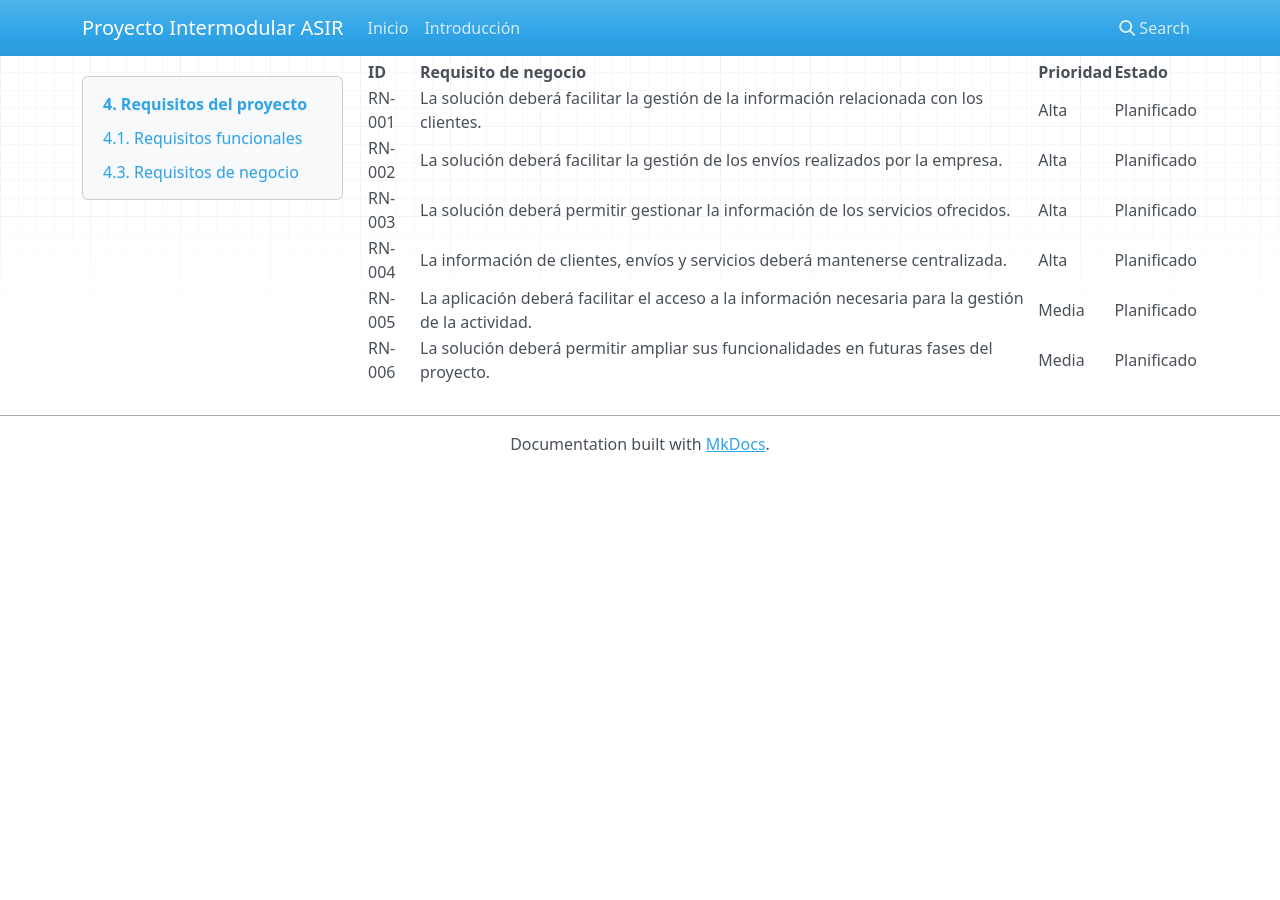
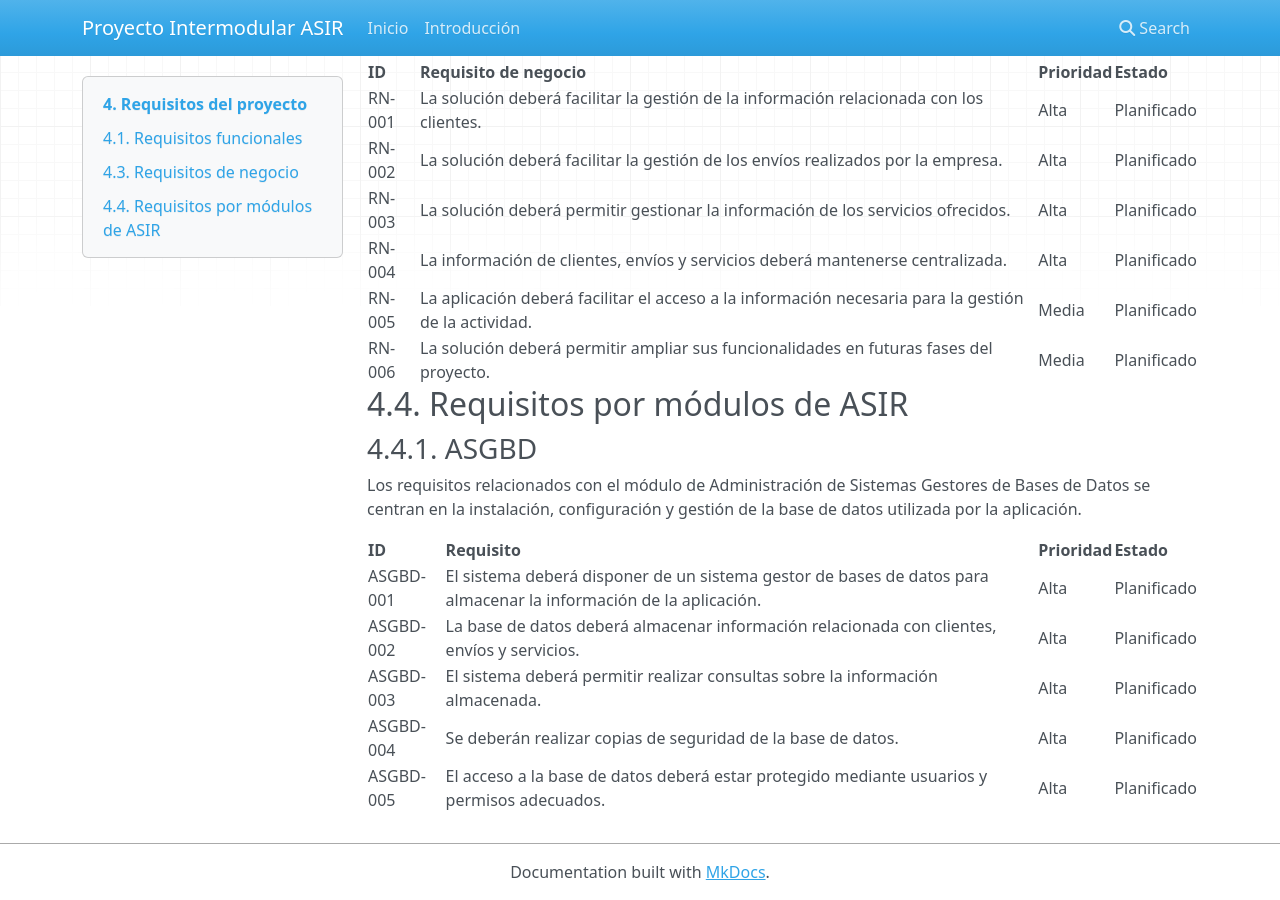
Before and after one commit to joelsanchezgalera-ship-it/Proyecto-Intermodular-ASIR, an MkDocs documentation site: the page built from docs/04_requisitos.md, in a window 1280 px wide and 900 px high, scrolled down 1338 px. Built offline with MkDocs 1.6.1, drawn with Linux system fonts in a browser that asks for light colours; nearby versions of some CDN libraries; before the commit the page ends 1810 px from its top, so only the background shows below that.

Commit message:
Añadidos requisitos de ASGBD

```diff
--- a/docs/04_requisitos.md
+++ b/docs/04_requisitos.md
@@ -42,3 +42,17 @@ Los requisitos de negocio describen las necesidades principales que debe cubrir
 | RN-004 | La información de clientes, envíos y servicios deberá mantenerse centralizada. | Alta | Planificado |
 | RN-005 | La aplicación deberá facilitar el acceso a la información necesaria para la gestión de la actividad. | Media | Planificado |
 | RN-006 | La solución deberá permitir ampliar sus funcionalidades en futuras fases del proyecto. | Media | Planificado |
+
+## 4.4. Requisitos por módulos de ASIR
+
+### 4.4.1. ASGBD
+
+Los requisitos relacionados con el módulo de Administración de Sistemas Gestores de Bases de Datos se centran en la instalación, configuración y gestión de la base de datos utilizada por la aplicación.
+
+| ID | Requisito | Prioridad | Estado |
+|---|---|---|---|
+| ASGBD-001 | El sistema deberá disponer de un sistema gestor de bases de datos para almacenar la información de la aplicación. | Alta | Planificado |
+| ASGBD-002 | La base de datos deberá almacenar información relacionada con clientes, envíos y servicios. | Alta | Planificado |
+| ASGBD-003 | El sistema deberá permitir realizar consultas sobre la información almacenada. | Alta | Planificado |
+| ASGBD-004 | Se deberán realizar copias de seguridad de la base de datos. | Alta | Planificado |
+| ASGBD-005 | El acceso a la base de datos deberá estar protegido mediante usuarios y permisos adecuados. | Alta | Planificado |
```
